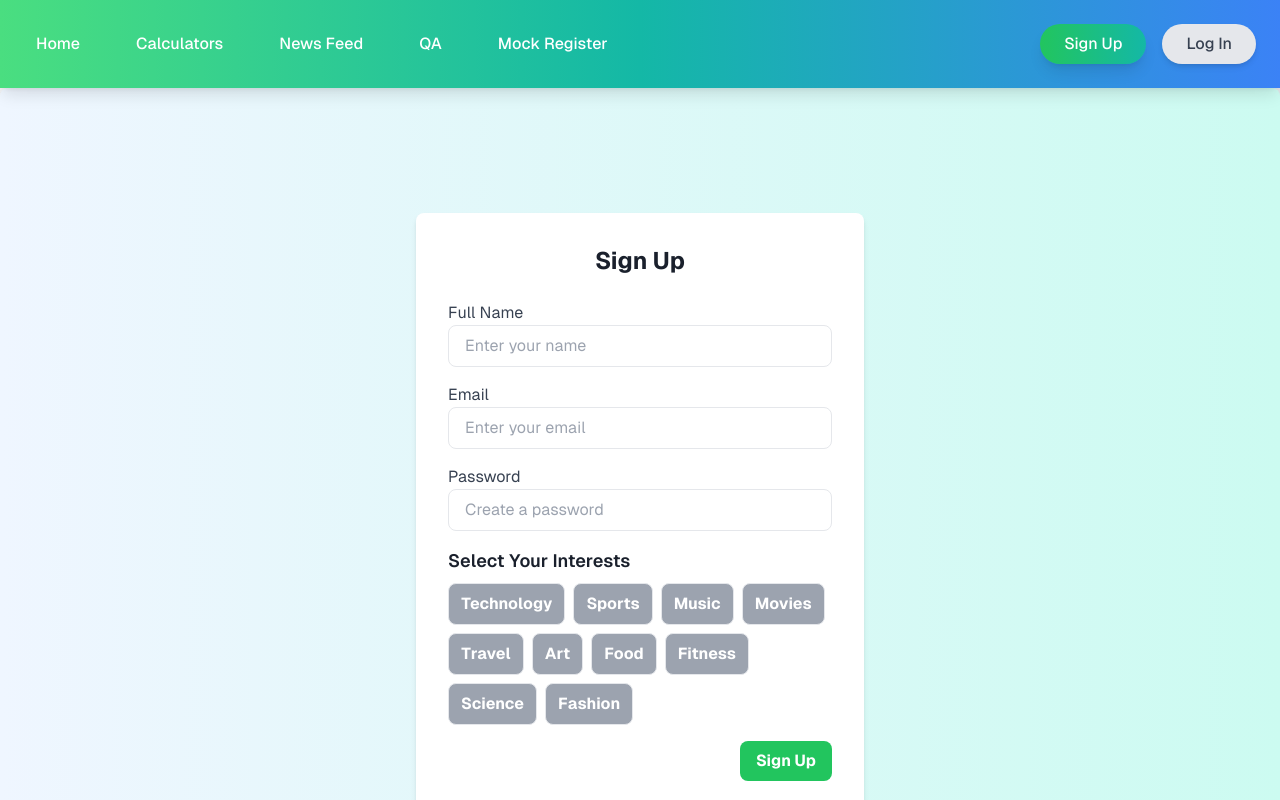
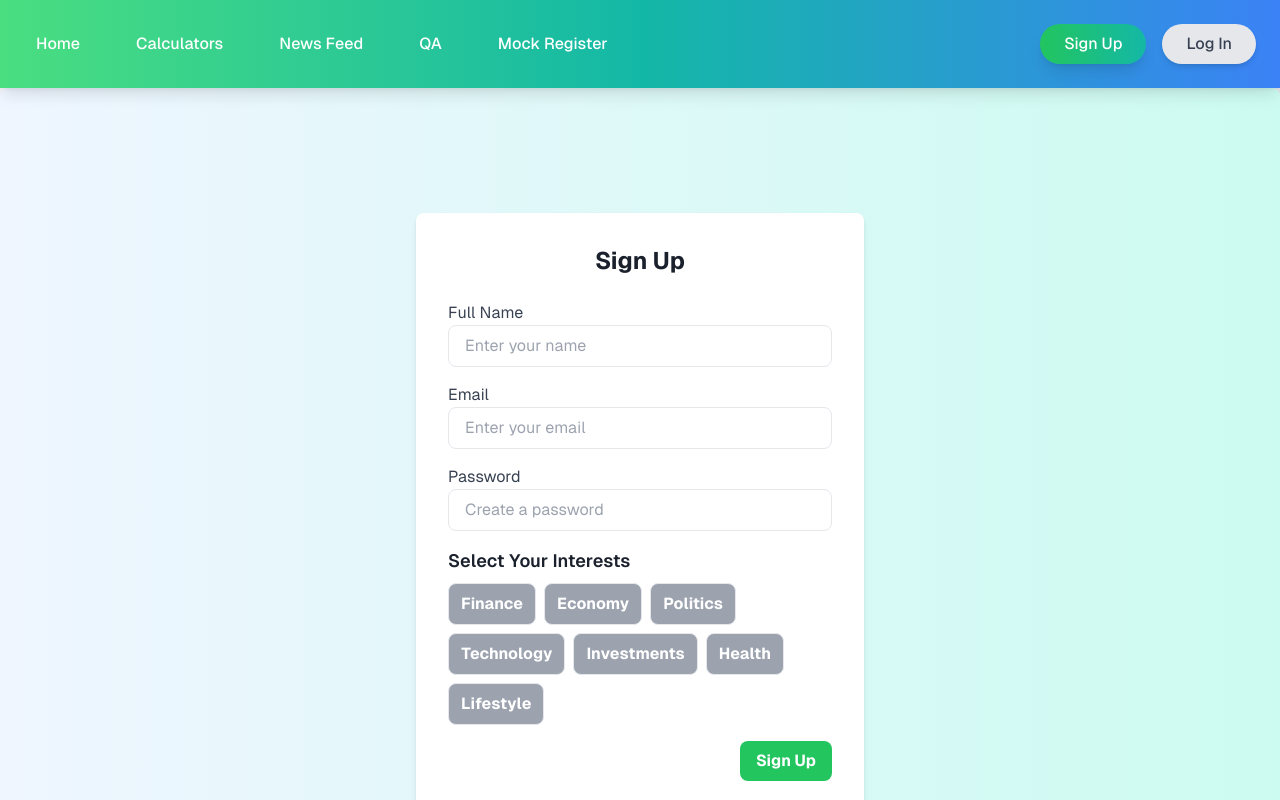
Before and after one commit to thwtchdctr/EMU481W, a Next.js app: page /signup in a window 1280 px wide. Shown: the top 800 px of the page. Built offline with nearby package versions, Linux system fonts and the light colour scheme.

Commit message:
changed categories

```diff
--- a/app/signup/page.tsx
+++ b/app/signup/page.tsx
@@ -10,16 +10,13 @@ import Link from 'next/link';
 
 // List of interests for selection
 const interestsList = [
+  'Finance',
+  'Economy',
+  'Politics',
   'Technology',
-  'Sports',
-  'Music',
-  'Movies',
-  'Travel',
-  'Art',
-  'Food',
-  'Fitness',
-  'Science',
-  'Fashion',
+  'Investments',
+  'Health',
+  'Lifestyle',
 ];
 
 const SignupPage: React.FC = () => { // Added return type annotation React.FC
```
